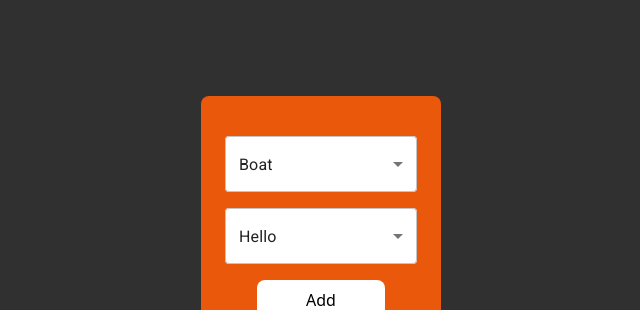
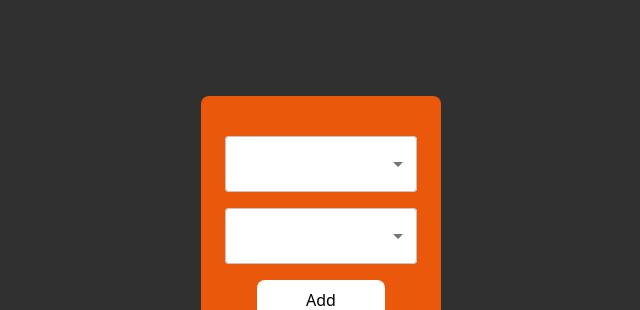
Before and after one commit to leu/aslhack, a Next.js app in the folder frontend/: page /teacher/setup in a window 1280 px wide. Shown: the top 310 px of the page, without its empty margins (319-959 px from the left). Built offline with nearby package versions, Linux system fonts and the light colour scheme.

Commit message:
Update dataset to be A..E inclusive

```diff
--- a/frontend/src/pages/teacher/setup.tsx
+++ b/frontend/src/pages/teacher/setup.tsx
@@ -45,9 +45,11 @@ export default function QuizSetup() {
                         onChange={e => {if (e != null) updateQuestions(e.target.value, i)}}
                         className="bg-white"
                     >
-                        <MenuItem value="Hello">Hello</MenuItem>
-                        <MenuItem value="Boat">Boat</MenuItem>
-                        <MenuItem value="Menu">Menu</MenuItem>
+                        <MenuItem value="A">A</MenuItem>
+                        <MenuItem value="B">B</MenuItem>
+                        <MenuItem value="C">C</MenuItem>
+                        <MenuItem value="D">D</MenuItem>
+                        <MenuItem value="E">E</MenuItem>
                     </Select>
                 </FormControl>
             </div>))
```
